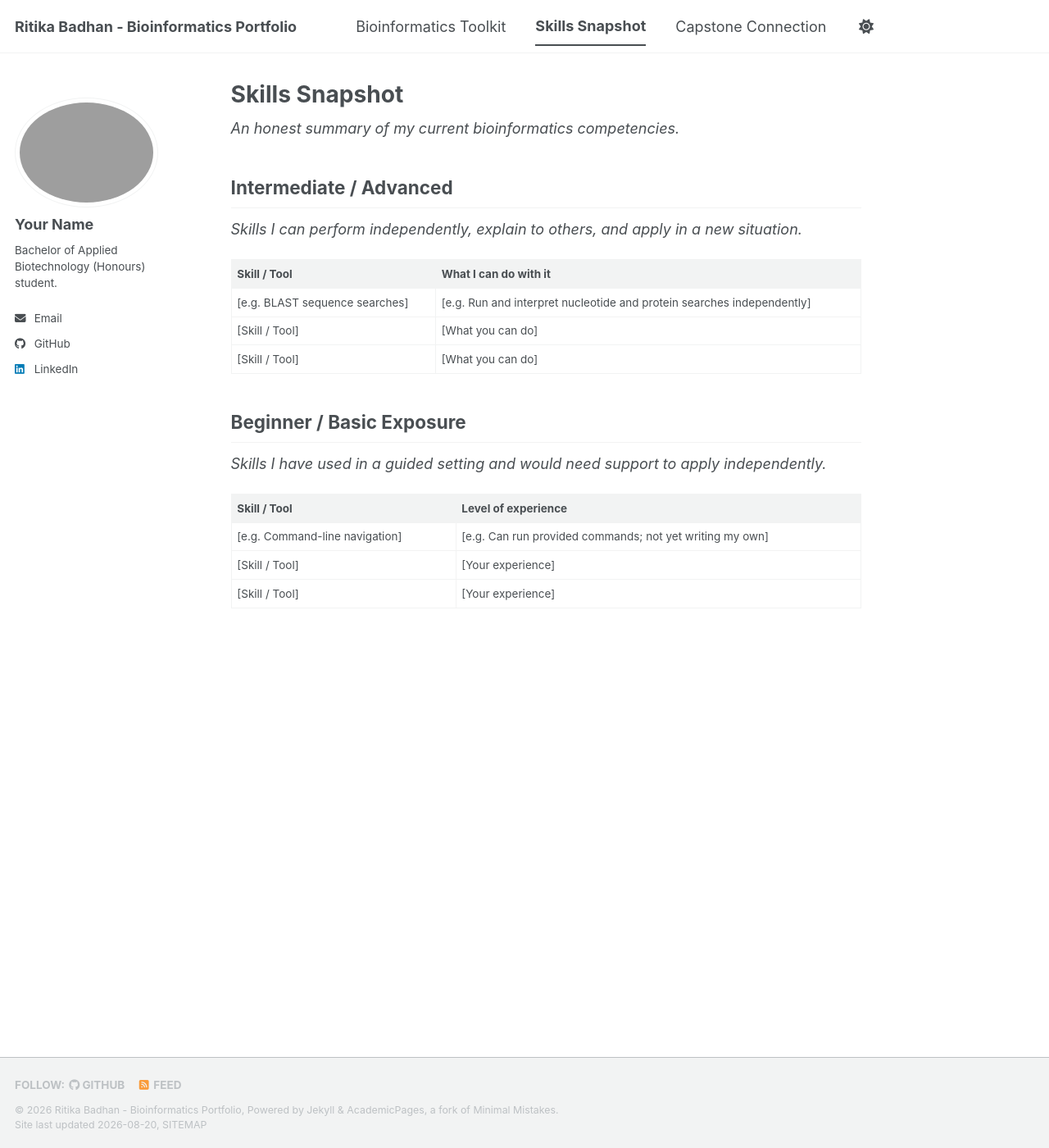
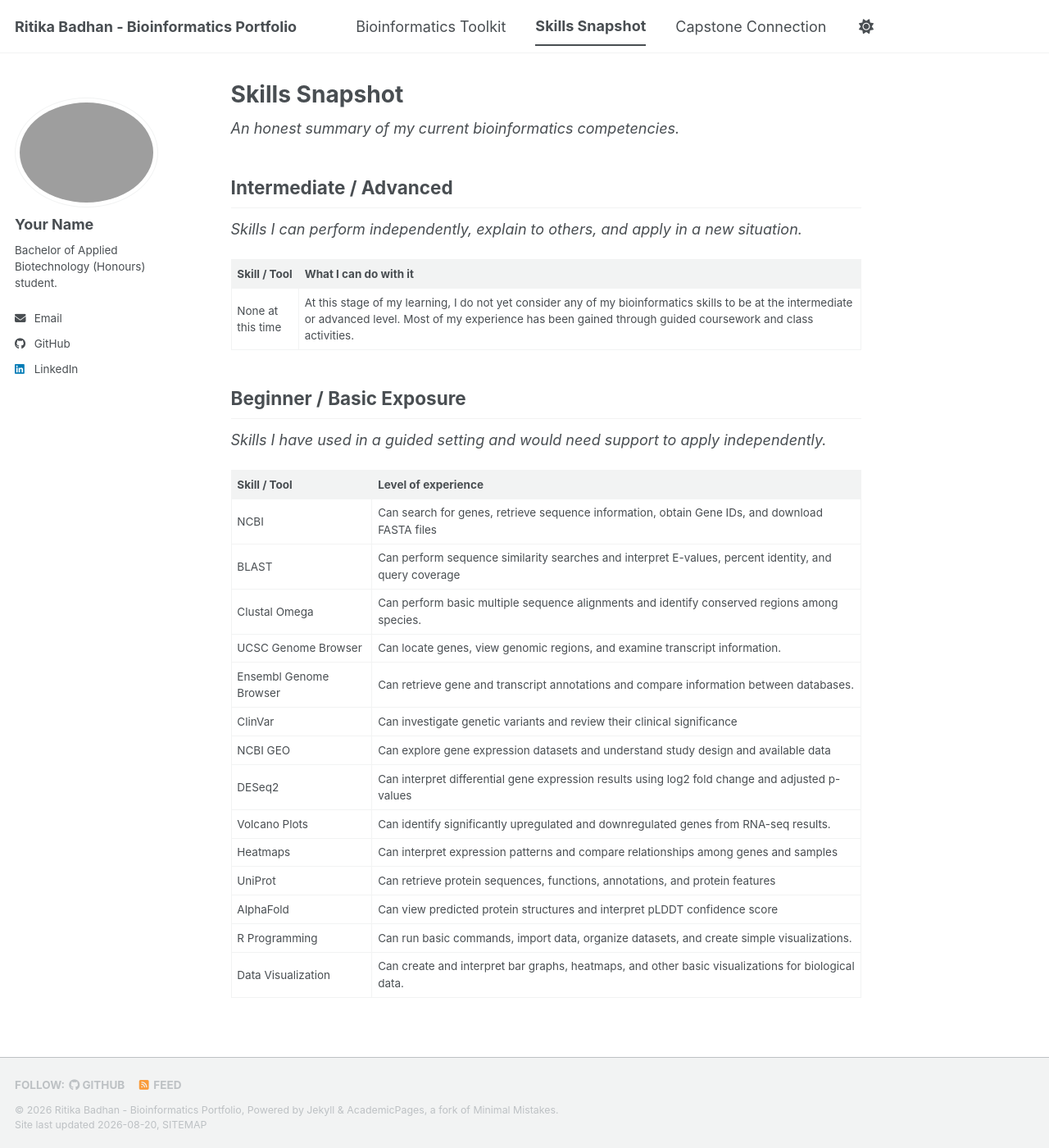
Before and after one commit to ritika232002-boop/biot74000-portfolio, a Jekyll site: the page built from _pages/skills.md, in a window 1280 px wide and 1400 px high. Shown: the whole window at 82% size. Built offline with Jekyll 4.4.1, drawn with Linux system fonts in a browser that asks for light colours; a script bundle is joined from its source files by our own code; library files that are not in the unit come from our copies.

Commit message:
Update skills.md

```diff
--- a/_pages/skills.md
+++ b/_pages/skills.md
@@ -37,9 +37,7 @@ _Skills I can perform independently, explain to others, and apply in a new situa
 
 | Skill / Tool | What I can do with it |
 |---|---|
-| [e.g. BLAST sequence searches] | [e.g. Run and interpret nucleotide and protein searches independently] |
-| [Skill / Tool] | [What you can do] |
-| [Skill / Tool] | [What you can do] |
+| None at this time|At this stage of my learning, I do not yet consider any of my bioinformatics skills to be at the intermediate or advanced level. Most of my experience has been gained through guided coursework and class activities.
 
 ## Beginner / Basic Exposure
 
@@ -47,6 +45,17 @@ _Skills I have used in a guided setting and would need support to apply independ
 
 | Skill / Tool | Level of experience |
 |---|---|
-| [e.g. Command-line navigation] | [e.g. Can run provided commands; not yet writing my own] |
-| [Skill / Tool] | [Your experience] |
-| [Skill / Tool] | [Your experience] |
+| NCBI | Can search for genes, retrieve sequence information, obtain Gene IDs, and download FASTA files |
+| BLAST | Can perform sequence similarity searches and interpret E-values, percent identity, and query coverage |
+| Clustal Omega | Can perform basic multiple sequence alignments and identify conserved regions among species. |
+|UCSC Genome Browser|Can locate genes, view genomic regions, and examine transcript information.|
+|Ensembl Genome Browser|Can retrieve gene and transcript annotations and compare information between databases.|
+|ClinVar|Can investigate genetic variants and review their clinical significance|
+|NCBI GEO|Can explore gene expression datasets and understand study design and available data|
+|DESeq2|Can interpret differential gene expression results using log2 fold change and adjusted p-values|
+|Volcano Plots|Can identify significantly upregulated and downregulated genes from RNA-seq results.|
+|Heatmaps|Can interpret expression patterns and compare relationships among genes and samples|
+|UniProt|Can retrieve protein sequences, functions, annotations, and protein features|
+|AlphaFold|Can view predicted protein structures and interpret pLDDT confidence score|
+|R Programming|Can run basic commands, import data, organize datasets, and create simple visualizations.|
+|Data Visualization|Can create and interpret bar graphs, heatmaps, and other basic visualizations for biological data.|
```
